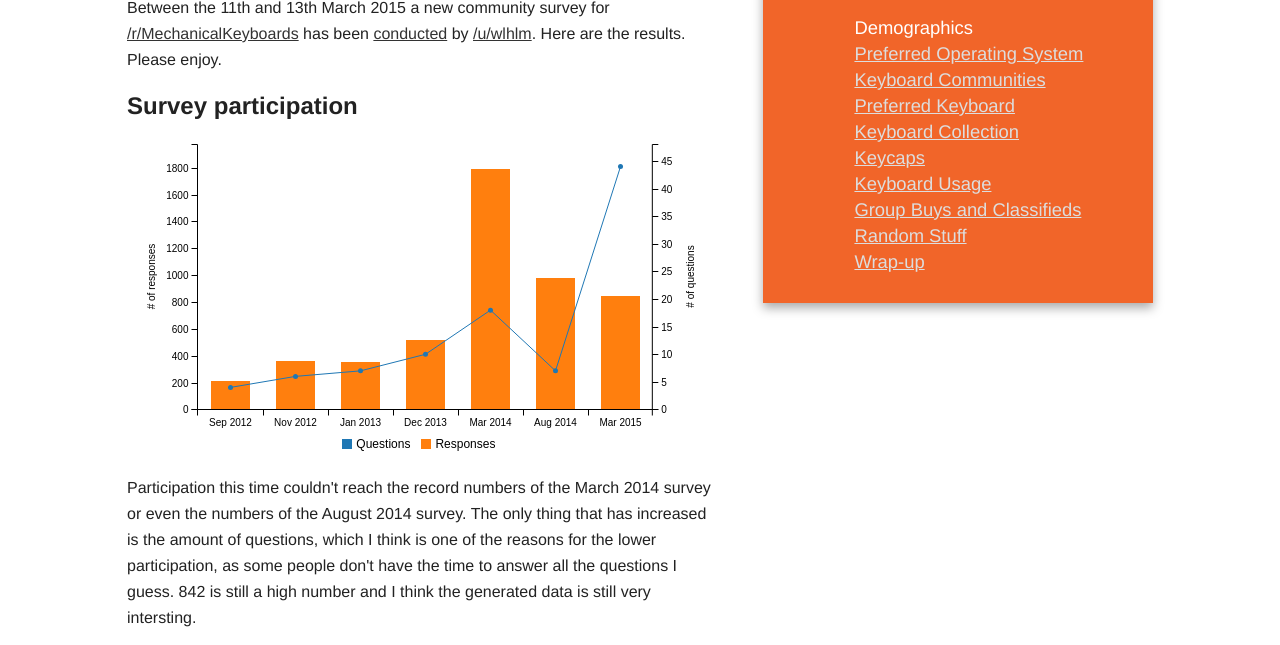
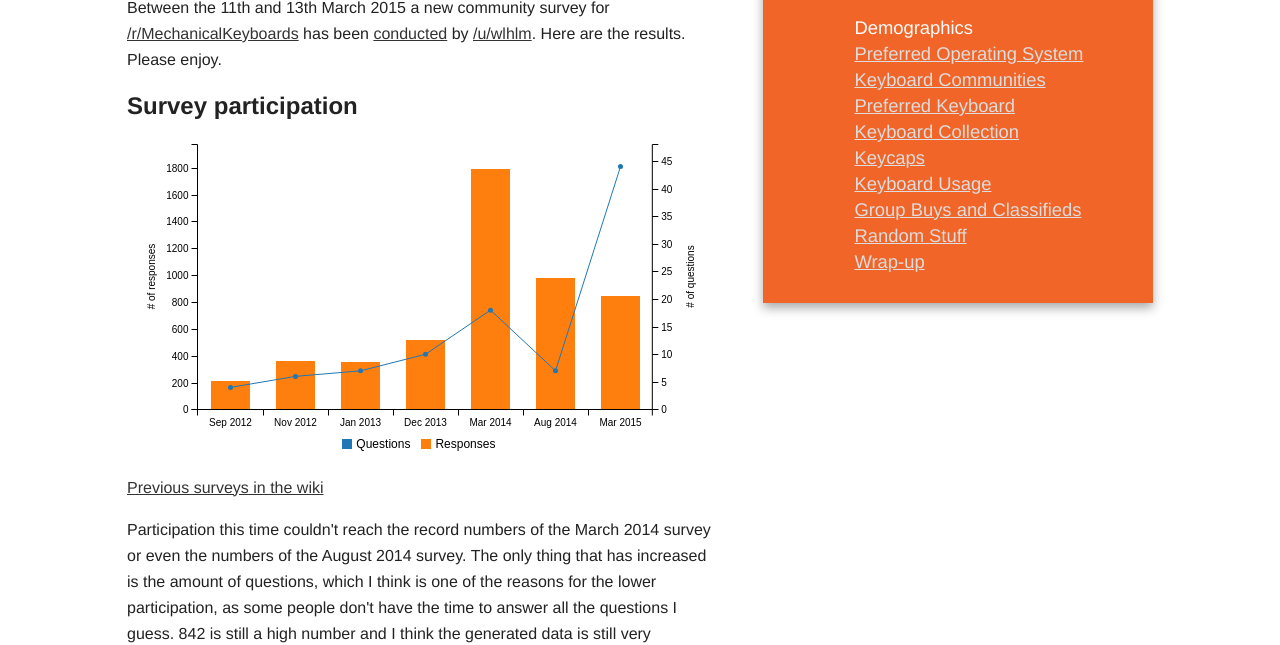
Before and after one commit to wlhlm/rmk-march-2015-survey, a plain HTML site: page index.html in a window 1280 px wide. Shown: the part 193-838 px from the top of the page. Drawn offline with nearby package versions, Linux system fonts and the light colour scheme.

Commit message:
Demogrphics: Add link to survey wiki

```diff
--- a/index.html
+++ b/index.html
@@ -47,6 +47,7 @@
                     <section>
                         <h2>Survey participation</h2>
 						<div id="participation"></div>
+						<p><a href="https://www.reddit.com/r/MechanicalKeyboards/wiki/subscriber_polls">Previous surveys in the wiki</a></p>
 						<p>Participation this time couldn't reach the record numbers of the March 2014 survey or even the numbers of the August 2014 survey. The only thing that has increased is the amount of questions, which I think is one of the reasons for the lower participation, as some people don't have the time to answer all the questions I guess. 842 is still a high number and I think the generated data is still very intersting.
                     </section>
                     <section>
```
